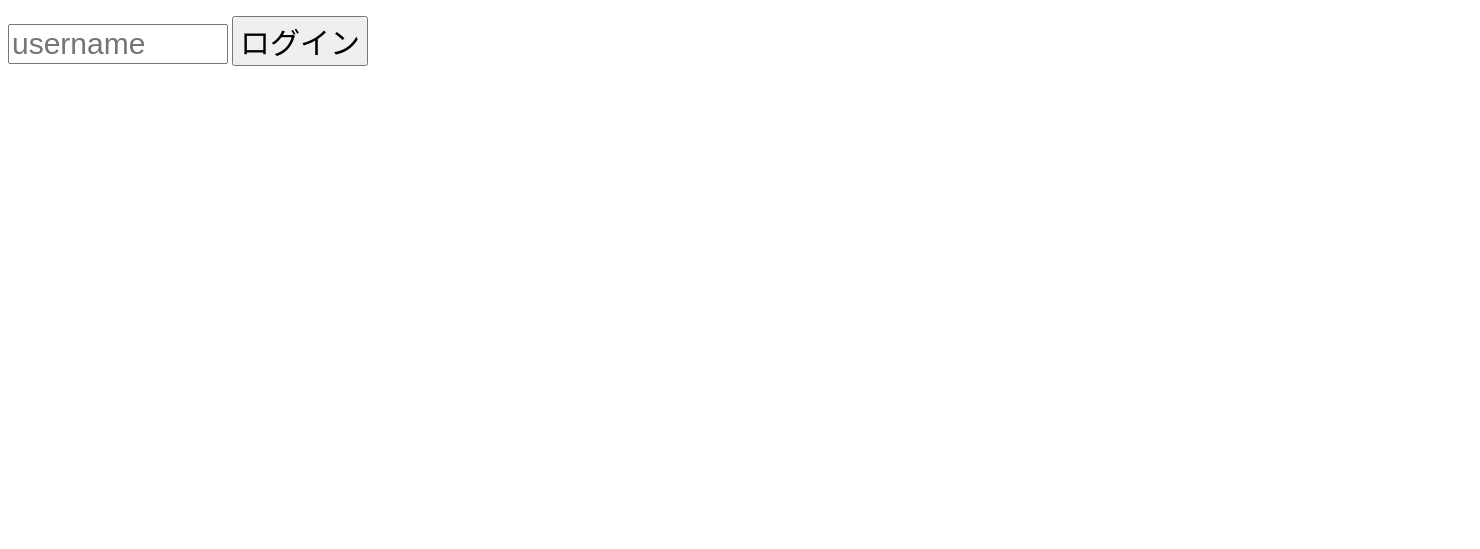
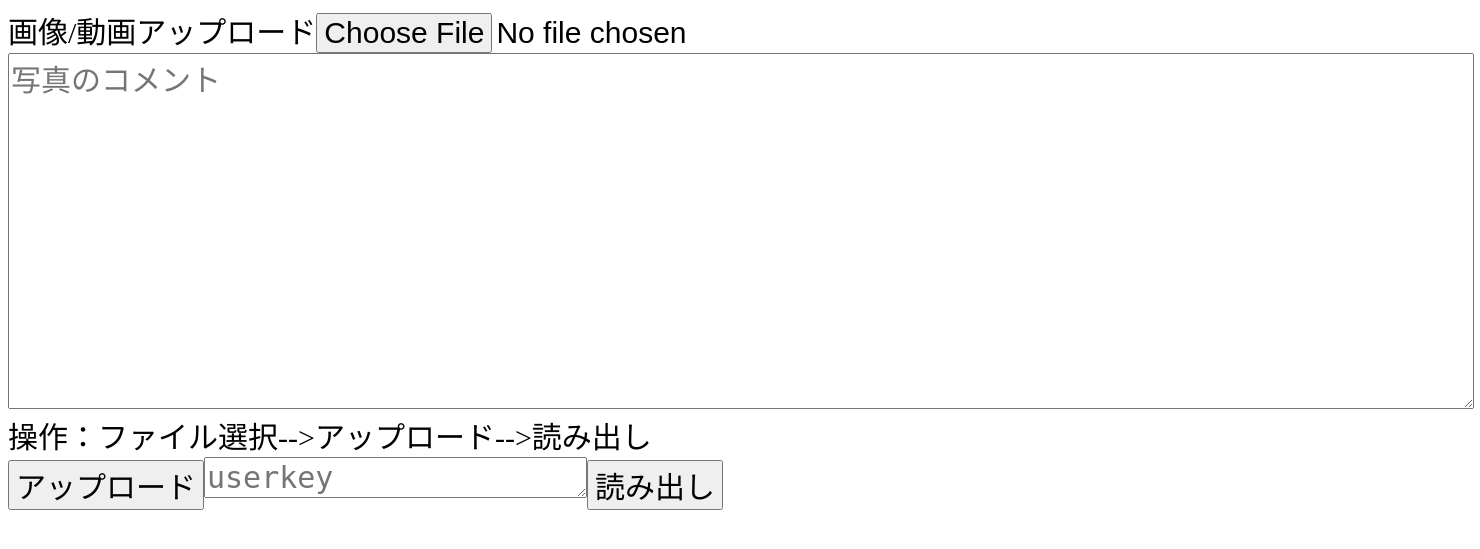
Before and after one commit to snc29654/media_operate, a PHP site: page / in a window 1480 px wide. Shown: the top 549 px of the page. Run offline with PHP 8.4, Linux system fonts and the light colour scheme.

Commit message:
userkeyを追加

```diff
--- a/create_table.php
+++ b/create_table.php
@@ -15,6 +15,7 @@ try{
     $pdo->exec("create table if not exists $dbtable(
         id int not null auto_increment,
         linkid TEXT,
+        userkey TEXT,
         fname TEXT CHARACTER SET utf8 COLLATE utf8_general_ci NOT NULL ,
         extension TEXT CHARACTER SET utf8 COLLATE utf8_general_ci NOT NULL ,
         raw_data LONGBLOB NOT NULL , PRIMARY KEY (`id`)) ENGINE = InnoDB;
--- a/index.php
+++ b/index.php
@@ -19,6 +19,7 @@
             }
 
             $linkid = $_POST["linkid"];
+            $userkey = $_POST["userkey"];
             //画像・動画をバイナリデータにする．
             $raw_data = file_get_contents($_FILES['upfile']['tmp_name']);
 
@@ -50,9 +51,10 @@
             $fname = hash("sha256", $fname);
 
             //画像・動画をDBに格納．
-            $sql = "INSERT INTO media(linkid, fname, extension, raw_data) VALUES (:linkid, :fname, :extension, :raw_data);";
+            $sql = "INSERT INTO media(linkid,userkey, fname, extension, raw_data) VALUES (:linkid, :userkey, :fname, :extension, :raw_data);";
             $stmt = $pdo->prepare($sql);
             $stmt -> bindValue(":linkid",$linkid, PDO::PARAM_STR);
+            $stmt -> bindValue(":userkey",$userkey, PDO::PARAM_STR);
             $stmt -> bindValue(":fname",$fname, PDO::PARAM_STR);
             $stmt -> bindValue(":extension",$extension, PDO::PARAM_STR);
             $stmt -> bindValue(":raw_data",$raw_data, PDO::PARAM_STR);
@@ -79,16 +81,8 @@
 
 <body>
 
-    <form action="" method="post" enctype="multipart/form-data">
-    <p><input type="text" size="10" id="username" name="username"  placeholder="username">
-    <input type="submit" value="ログイン" /></p>
-    </form>
 
 <?php
-    if($_SERVER["REQUEST_METHOD"] === "POST"){
-        if(isset($_POST["username"])){
-            $username = $_POST["username"];
-            if(strcmp($username,"admin")==0){
 
 
 
@@ -102,14 +96,11 @@
                 echo "<label>操作：ファイル選択-->アップロード-->読み出し</label><br>";
                 echo "<input type=\"submit\" value=\"アップロード\">";
                 echo "<action=\"index.php\" enctype=\"multipart/form-data\" method=\"post\">";
+                echo "<textarea name=\"userkey\" rows=\"1\" cols=\"20\" id=\"userkey\" placeholder=\"userkey\" ></textarea>";
                 echo "<input type=\"submit\" value=\"読み出し\">";
                 echo "</form>";
                 echo "</div>";
                 echo "</div>";
-            }
-        }
-
-    }
 ?>
 <?php
     //DBから取得して表示する．
@@ -127,16 +118,16 @@
             exit;
 
         }else{
-            $sql = "SELECT * FROM media" ;
+            $sql = "SELECT * FROM media WHERE userkey = '${_POST['userkey']}'" ;
             //$sql = "SELECT * FROM media ORDER BY id;";
             $stmt = $pdo->prepare($sql);
             $stmt -> execute();
 
         }
-                $sql = "SELECT * FROM media" ;
-    //$sql = "SELECT * FROM media ORDER BY id;";
-    $stmt = $pdo->prepare($sql);
-    $stmt -> execute();
+        //$sql = "SELECT * FROM media WHERE userkey = '${_POST['userkey']}'" ;
+        //$sql = "SELECT * FROM media ORDER BY id;";
+    //$stmt = $pdo->prepare($sql);
+    //$stmt -> execute();
     while ($row = $stmt -> fetch(PDO::FETCH_ASSOC)){
 
         //動画と画像で場合分け
```
